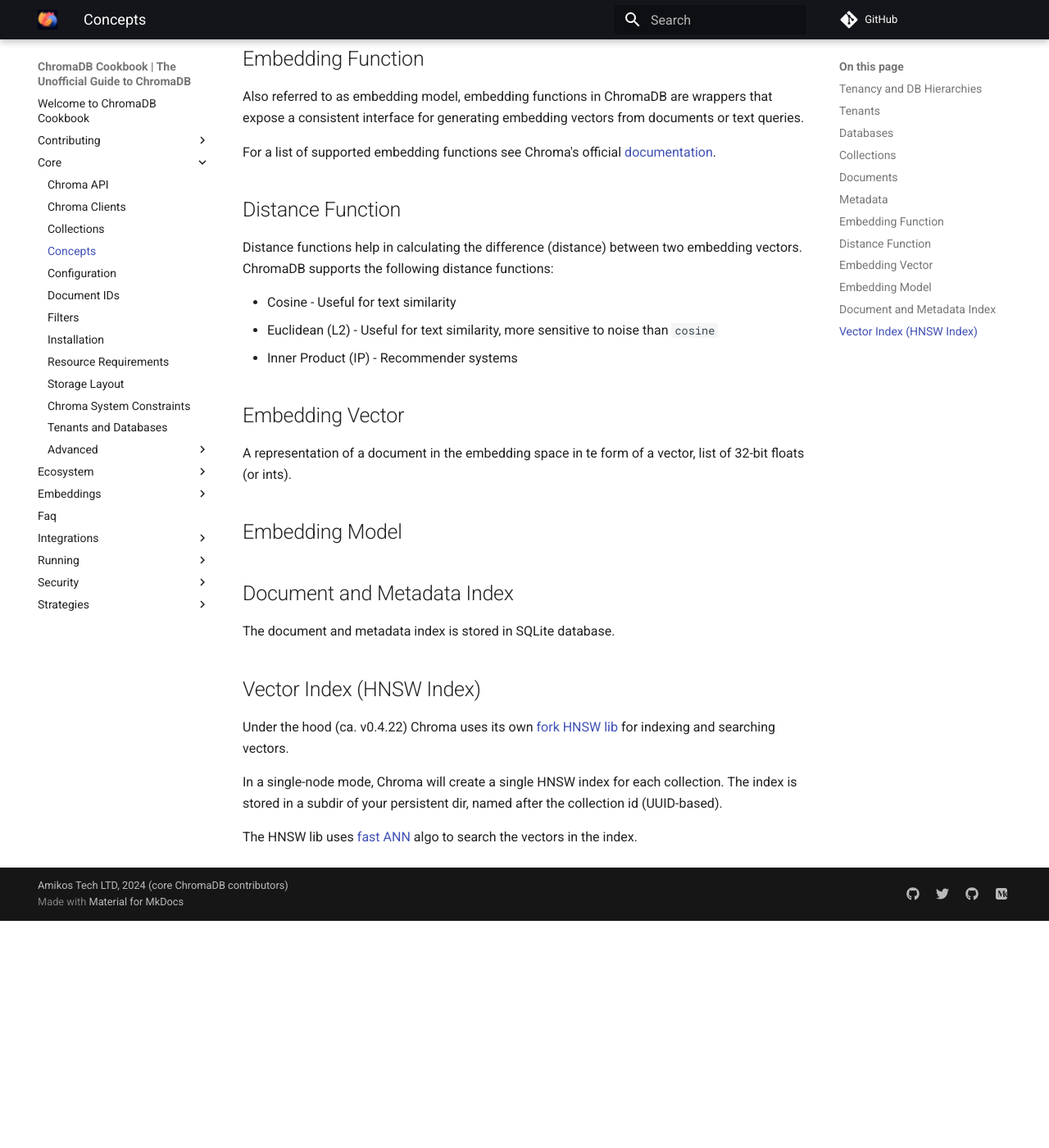
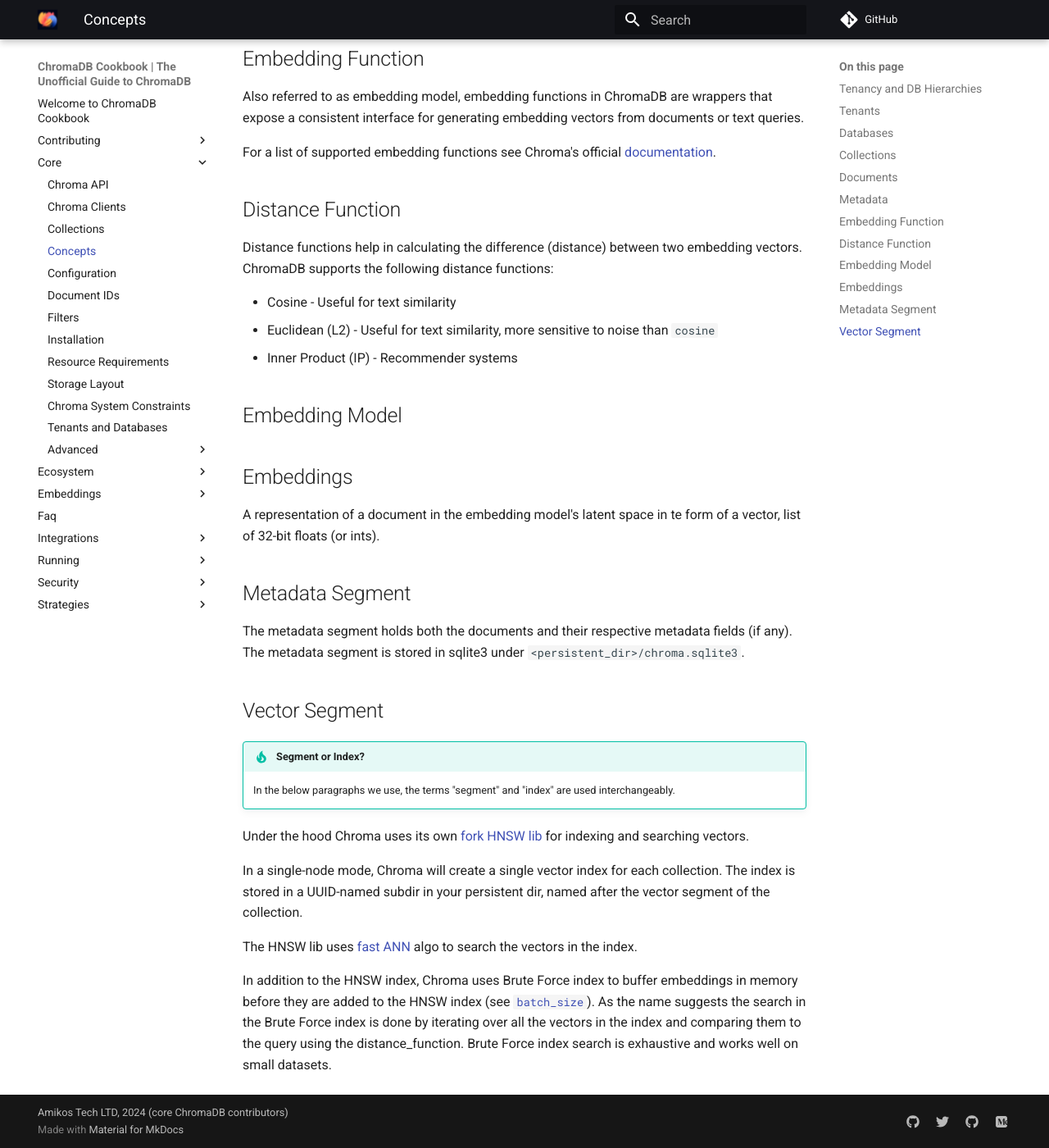
Before and after one commit to amikos-tech/chroma-cookbook, an MkDocs documentation site: the page built from docs/core/concepts.md, in a window 1280 px wide and 1400 px high, scrolled down 1912 px. Shown: the whole window at 82% size. Built offline with MkDocs 1.6.1 and Material for MkDocs 9.7.7, drawn with Linux system fonts in a browser that asks for light colours; comment, search, counter and statistics services are not loaded; before the commit the page ends 3035 px from its top, so only the background shows below that.

Commit message:
chore: Updated core concepts for Metadata and Vector Segments

```diff
--- a/docs/core/concepts.md
+++ b/docs/core/concepts.md
@@ -64,23 +64,35 @@
 - Euclidean (L2) - Useful for text similarity, more sensitive to noise than `cosine`
 - Inner Product (IP) - Recommender systems
 
-## Embedding Vector
-
-A representation of a document in the embedding space in te form of a vector, list of 32-bit floats (or ints).
-
 ## Embedding Model
 
-## Document and Metadata Index
+## Embeddings
 
-The document and metadata index is stored in SQLite database.
+A representation of a document in the embedding model's latent space in te form of a vector, list of 32-bit floats (or
+ints).
 
-## Vector Index (HNSW Index)
+## Metadata Segment
 
-Under the hood (ca. v0.4.22) Chroma uses its
+The metadata segment holds both the documents and their respective metadata fields (if any). The metadata segment is
+stored in sqlite3 under `<persistent_dir>/chroma.sqlite3`.
+
+## Vector Segment
+
+!!! tip "Segment or Index?"
+
+    In the below paragraphs we use, the terms "segment" and "index" are used interchangeably.
+
+Under the hood Chroma uses its
 own [fork](https://github.com/chroma-core/hnswlib) [HNSW lib](https://github.com/nmslib/hnswlib) for indexing and
 searching vectors.
 
-In a single-node mode, Chroma will create a single HNSW index for each collection. The index is stored in a subdir of
-your persistent dir, named after the collection id (UUID-based).
+In a single-node mode, Chroma will create a single vector index for each collection. The index is stored in a UUID-named
+subdir in
+your persistent dir, named after the vector segment of the collection.
 
 The HNSW lib uses [fast ANN](https://arxiv.org/abs/1603.09320) algo to search the vectors in the index.
+
+In addition to the HNSW index, Chroma uses Brute Force index to buffer embeddings in memory before they are added to the
+HNSW index (see [`batch_size`](configuration.md#hnswbatch_size)). As the name suggests the search in the Brute Force
+index is done by iterating over all the vectors in the index and comparing them to the query using the
+distance_function. Brute Force index search is exhaustive and works well on small datasets.
```
